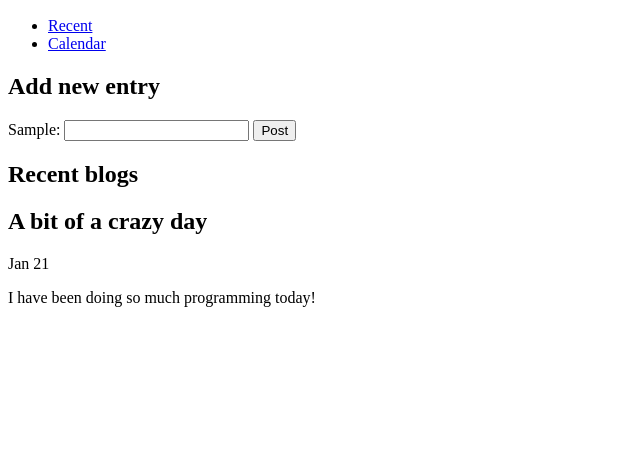
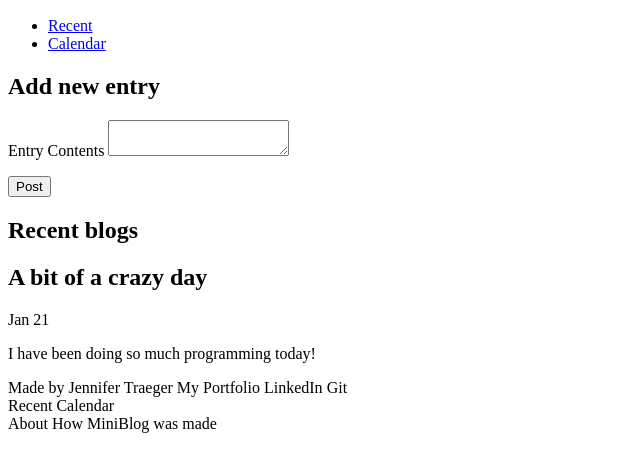
Before and after one commit to jgoodnight72/MiniBlog, a plain HTML site: page FrontEnd/index.html in a window 1280 px wide. Shown: the part 63-534 px from the top of the page, without its empty margins (0-640 px from the left). Drawn offline with Linux system fonts and the light colour scheme.

Commit message:
Add footer structure to html

```diff
--- a/FrontEnd/index.html
+++ b/FrontEnd/index.html
@@ -25,9 +25,11 @@
             <section id="writeBlog">
                 <h1>Add new entry</h1>
                 <form action="\entry" method="POST">
-                    <label for="sample-field">Sample:</label>
-                    <input type="text" name="sample" id="sample-field"/>
-                    <button type="post">Post</button>
+                    <p class="form__input">
+                        <label class="form__label" for="entry">Entry Contents</label>
+                        <textarea class="form__textarea" name="content" id="entry"></textarea>
+                    </p>
+                    <button class="form__submit" type="post">Post</button>
                 </form>
             </section>
             <section id="displayBlog">
@@ -43,6 +45,25 @@
                 </article>
             </section>
         </main>
-        <footer></footer>
+        <footer class="footer">
+            <div class="footer__content">
+                <section class="left">
+                    <a class="footer_item">Made by Jennifer Traeger</a>
+                    <a class="footer_item">My Portfolio</a>
+                    <a class="footer_item">LinkedIn</a>
+                    <a class="footer_item">Git</a>
+                </section>
+                <section class="right">
+                    <div>
+                        <a class="footer_item">Recent</a>
+                        <a class="footer_item">Calendar</a>
+                    </div>
+                    <div>
+                        <a class="footer_item">About</a>
+                        <a class="footer_item">How MiniBlog was made</a>
+                    </div>
+                </section>
+            </div>
+        </footer>
     </body>
 </html>
```
